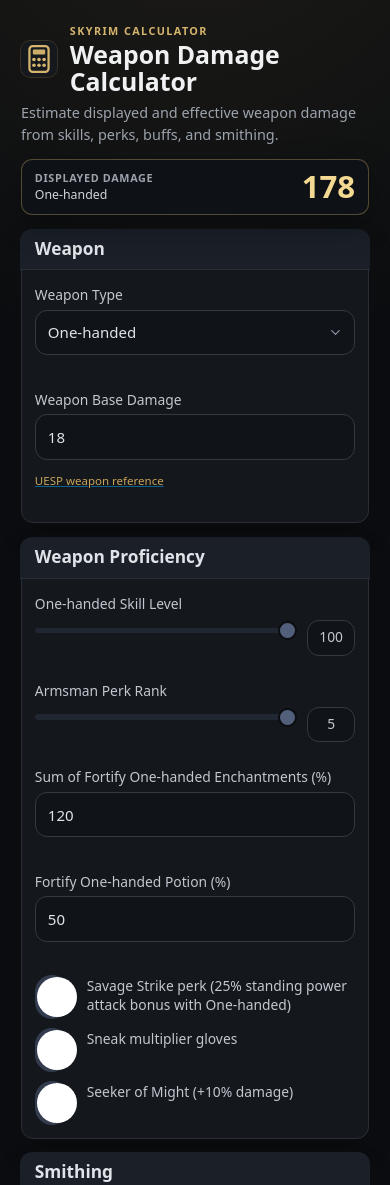
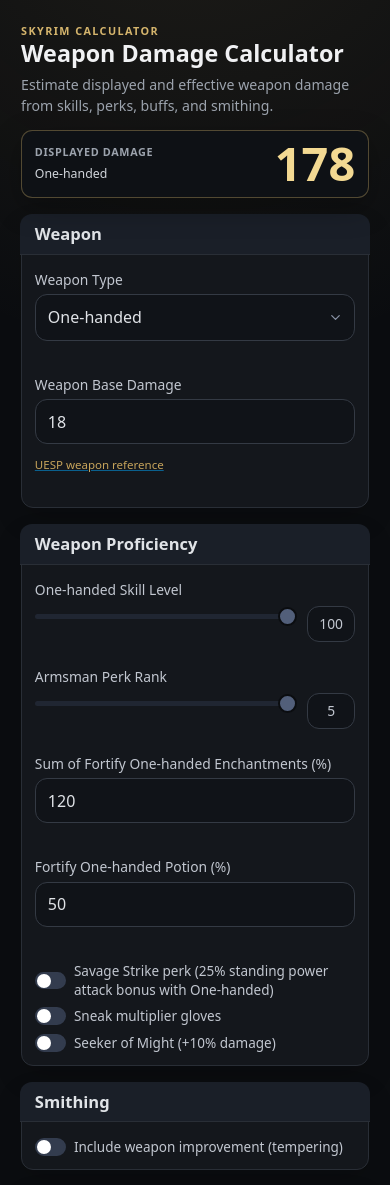
Before and after one commit to TriangleSteve/SkyrimCalculators, a plain HTML site: page index.html in a window 390 px wide. Shown: the top 1185 px of the page. Drawn offline with nearby package versions, Linux system fonts and the light colour scheme.

Commit message:
Updated UI for better mobile and PC support

```diff
--- a/index.html
+++ b/index.html
@@ -15,7 +15,6 @@
   <main class="container app-shell">
     <header class="page-header">
       <div class="title-row">
-        <img class="site-icon" src="favicon.svg" alt="" width="42" height="42" />
         <div>
           <p class="eyebrow">Skyrim Calculator</p>
           <h1>Weapon Damage Calculator</h1>
--- a/styles.css
+++ b/styles.css
@@ -2,7 +2,7 @@
   color-scheme: dark;
   --pico-font-size: 96%;
   --pico-border-radius: 0.8rem;
-  --pico-form-element-spacing-vertical: 0.7rem;
+  --pico-form-element-spacing-vertical: 0.68rem;
   --pico-form-element-spacing-horizontal: 0.8rem;
   --pico-primary: #c7a45b;
   --pico-primary-hover: #d8b96f;
@@ -19,37 +19,39 @@
   --app-panel-2: #101318;
 }
 
+* {
+  box-sizing: border-box;
+}
+
 html {
   background: #0b0d10;
+  overflow-x: clip;
+  -webkit-text-size-adjust: 100%;
 }
 
 body {
+  min-width: 0;
   min-height: 100vh;
+  overflow-x: clip;
   background:
     radial-gradient(circle at 50% -10rem, rgba(199, 164, 91, 0.10), transparent 34rem),
     #0b0d10;
 }
 
 .app-shell {
-  width: min(100% - 1.25rem, 1080px);
+  width: min(calc(100% - 1.5rem), 1180px);
+  max-width: 1180px;
   padding-top: max(1rem, env(safe-area-inset-top));
   padding-bottom: max(2rem, env(safe-area-inset-bottom));
 }
 
 .page-header {
-  padding: 1rem 0 0.35rem;
+  padding: 1.15rem 0 0.35rem;
 }
 
 .title-row {
   display: flex;
   align-items: center;
-  gap: 0.85rem;
-}
-
-.site-icon {
-  flex: 0 0 auto;
-  border-radius: 0.65rem;
-  box-shadow: 0 0 0 1px rgba(213, 181, 109, 0.18);
 }
 
 .eyebrow {
@@ -63,20 +65,20 @@
 
 h1 {
   margin: 0;
-  font-size: clamp(1.65rem, 4.5vw, 2.35rem);
+  font-size: clamp(1.55rem, 2.2vw, 2rem);
   line-height: 1.08;
 }
 
 h2 {
   margin-bottom: 0;
-  font-size: 1.15rem;
+  font-size: 1.1rem;
 }
 
 .lede {
-  max-width: 45rem;
-  margin: 0.7rem 0 0;
+  max-width: 48rem;
+  margin: 0.6rem 0 0;
   color: var(--pico-muted-color);
-  font-size: 0.96rem;
+  font-size: 0.94rem;
 }
 
 .damage-dock {
@@ -90,8 +92,8 @@
     "weapon value";
   align-items: center;
   column-gap: 1rem;
-  margin: 0.75rem 0 1rem;
-  padding: 0.65rem 0.85rem;
+  margin: 0.8rem 0 1.15rem;
+  padding: 0.68rem 0.95rem;
   border: 1px solid rgba(213, 181, 109, 0.34);
   border-radius: 0.9rem;
   background: rgba(15, 18, 22, 0.92);
@@ -112,8 +114,9 @@
 .damage-dock strong {
   grid-area: value;
   color: #f3d992;
-  font-size: clamp(1.8rem, 8vw, 2.5rem);
-  line-height: 1;
+  font-size: clamp(2.15rem, 5vw, 3rem);
+  line-height: 0.95;
+  font-variant-numeric: tabular-nums;
 }
 
 .damage-dock small {
@@ -124,27 +127,36 @@
 
 .calculator-grid {
   display: grid;
-  grid-template-columns: minmax(0, 1.35fr) minmax(300px, 0.8fr);
-  gap: 1rem;
+  grid-template-columns: minmax(0, 1.45fr) minmax(320px, 0.78fr);
+  gap: 1.15rem;
   align-items: start;
+}
+
+.calculator-grid > *,
+.input-stack,
+.results-column,
+article,
+.form-grid > *,
+.range-row > * {
+  min-width: 0;
 }
 
 .input-stack,
 .results-column {
   display: grid;
-  gap: 1rem;
+  gap: 1.15rem;
 }
 
 article {
   margin: 0;
-  padding: 1rem;
+  padding: 1.05rem;
   border: 1px solid var(--app-border);
   box-shadow: 0 12px 28px rgba(0, 0, 0, 0.14);
 }
 
 article > header {
   margin-bottom: 1rem;
-  padding-bottom: 0.7rem;
+  padding-bottom: 0.72rem;
   border-bottom: 1px solid var(--app-border);
 }
 
@@ -159,6 +171,7 @@
 }
 
 label {
+  min-width: 0;
   font-size: 0.92rem;
 }
 
@@ -169,10 +182,20 @@
 input,
 select,
 button {
+  min-width: 0;
+  max-width: 100%;
   min-height: 44px;
 }
 
+/* iOS Safari auto-zooms focused form fields below 16px. */
+input:not([type="range"]):not([type="checkbox"]),
+select,
+textarea {
+  font-size: 16px;
+}
+
 input[type="range"] {
+  width: 100%;
   min-height: 32px;
 }
 
@@ -195,7 +218,7 @@
 
 .check-list {
   display: grid;
-  gap: 0.7rem;
+  gap: 0.65rem;
   margin: 1rem 0 0;
   padding: 0;
   border: 0;
@@ -204,10 +227,25 @@
 .check-list label,
 .switch-line {
   display: flex;
-  align-items: flex-start;
-  gap: 0.7rem;
+  align-items: center;
+  gap: 0.65rem;
   margin: 0;
   line-height: 1.35;
+}
+
+/* Pico's default switches are intentionally generous. Keep them compact here. */
+input[type="checkbox"][role="switch"] {
+  width: 2.35rem;
+  min-width: 2.35rem;
+  height: 1.35rem;
+  min-height: 1.35rem;
+  margin: 0;
+  flex: 0 0 2.35rem;
+}
+
+input[type="checkbox"][role="switch"]::before {
+  width: 1.05rem;
+  height: 1.05rem;
 }
 
 .check-list.compact {
@@ -220,7 +258,7 @@
 
 .results-column {
   position: sticky;
-  top: 5.4rem;
+  top: 5.8rem;
 }
 
 .results-header {
@@ -240,7 +278,7 @@
 .main-result {
   display: grid;
   gap: 0.15rem;
-  padding: 0.9rem;
+  padding: 0.95rem;
   border: 1px solid rgba(213, 181, 109, 0.22);
   border-radius: 0.8rem;
   background: rgba(213, 181, 109, 0.055);
@@ -254,7 +292,7 @@
 .main-result strong {
   margin: 0.15rem 0;
   color: #f3d992;
-  font-size: clamp(2.7rem, 8vw, 4rem);
+  font-size: clamp(2.8rem, 5vw, 4rem);
   line-height: 1;
   font-variant-numeric: tabular-nums;
 }
@@ -312,6 +350,8 @@
 }
 
 .table-wrap {
+  width: 100%;
+  max-width: 100%;
   overflow-x: auto;
   -webkit-overflow-scrolling: touch;
 }
@@ -327,6 +367,29 @@
   color: var(--pico-muted-color);
   font-size: 0.82rem;
   line-height: 1.55;
+}
+
+@media (min-width: 1000px) {
+  .page-header {
+    display: grid;
+    grid-template-columns: minmax(0, 1fr) minmax(360px, 0.9fr);
+    gap: 2rem;
+    align-items: end;
+  }
+
+  .page-header .lede {
+    margin: 0 0 0.08rem;
+    justify-self: end;
+    text-align: right;
+  }
+
+  .damage-dock {
+    padding-inline: 1.1rem;
+  }
+
+  article {
+    padding: 1.15rem 1.2rem;
+  }
 }
 
 @media (max-width: 820px) {
@@ -345,16 +408,11 @@
   }
 
   .app-shell {
-    width: min(100% - 0.8rem, 1080px);
+    width: min(calc(100% - 0.8rem), 1180px);
   }
 
   .page-header {
     padding-top: 0.55rem;
-  }
-
-  .site-icon {
-    width: 36px;
-    height: 36px;
   }
 
   .lede {
@@ -363,7 +421,12 @@
 
   .damage-dock {
     margin-top: 0.55rem;
+    padding: 0.72rem 0.85rem;
     border-radius: 0.75rem;
+  }
+
+  .damage-dock strong {
+    font-size: clamp(2.55rem, 12vw, 3.15rem);
   }
 
   .form-grid {
@@ -375,6 +438,29 @@
     border-radius: 0.8rem;
   }
 
+  .check-list {
+    gap: 0.55rem;
+  }
+
+  .check-list label,
+  .switch-line {
+    gap: 0.55rem;
+    font-size: 0.9rem;
+  }
+
+  input[type="checkbox"][role="switch"] {
+    width: 2.05rem;
+    min-width: 2.05rem;
+    height: 1.18rem;
+    min-height: 1.18rem;
+    flex-basis: 2.05rem;
+  }
+
+  input[type="checkbox"][role="switch"]::before {
+    width: 0.92rem;
+    height: 0.92rem;
+  }
+
   .button-grid {
     grid-template-columns: 1fr;
   }
```
